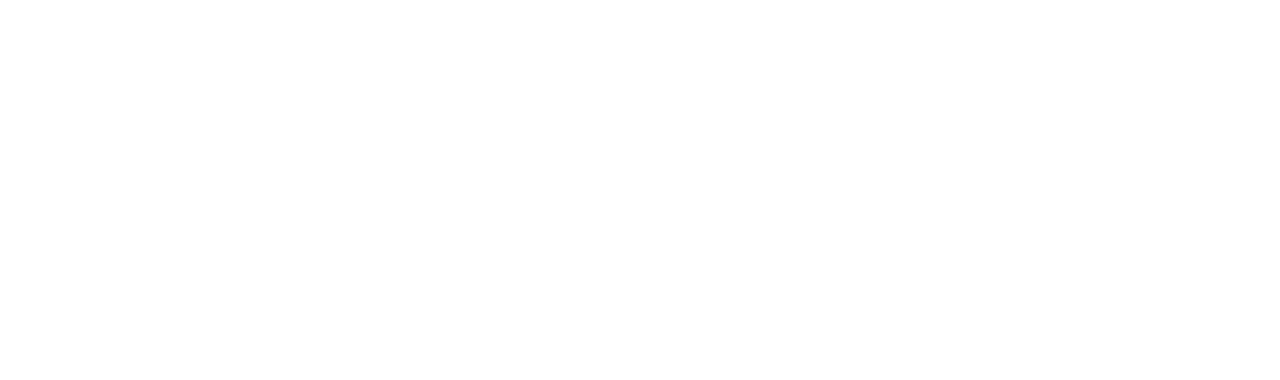
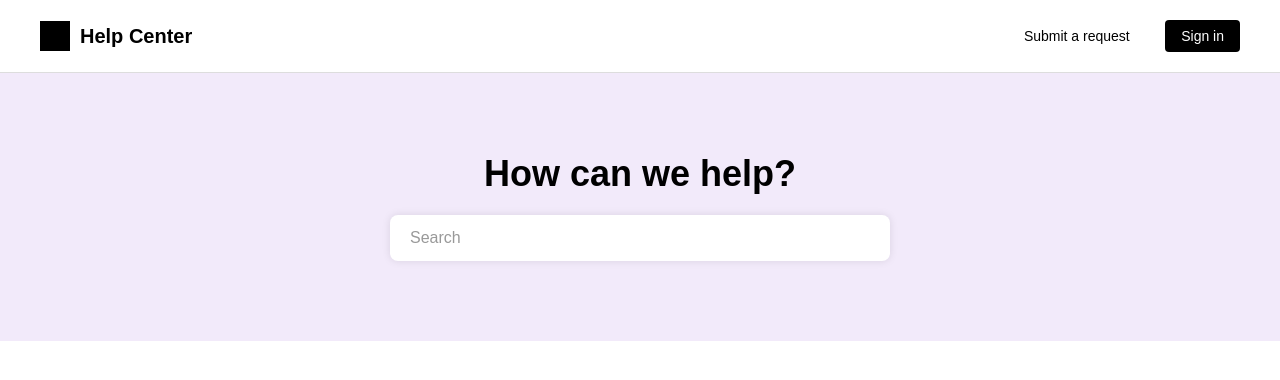
Before and after one commit to MorrisKehbel/Abstract, a plain HTML site: page index.html in a window 1280 px wide. Drawn offline with Linux system fonts and the light colour scheme.

Commit message:
added header

```diff
--- a/assets/css/styles.css
+++ b/assets/css/styles.css
@@ -0,0 +1,84 @@
+
+body, h1, h2, p, input, button {
+    margin: 0;
+    padding: 0;
+    box-sizing: border-box;
+    font-family: Arial, sans-serif;
+  }
+
+  body {
+    background-color: #ffffff;
+  }
+
+
+  .site-header {
+    display: flex;
+    justify-content: space-between;
+    align-items: center;
+    padding: 20px 40px;
+    border-bottom: 1px solid #ddd;
+  }
+
+  .logo {
+    display: flex;
+    align-items: center;
+    gap: 10px;
+  }
+
+  .logo-icon {
+    width: 30px;
+    height: 30px;
+    background-color: black;
+  }
+
+  .logo-text {
+    font-size: 20px;
+    font-weight: bold;
+  }
+
+  .auth-buttons button {
+    margin-left: 15px;
+    padding: 8px 16px;
+    border: none;
+    cursor: pointer;
+    border-radius: 4px;
+    font-size: 14px;
+  }
+
+  .request-btn {
+    background-color: transparent;
+    color: #000;
+  }
+
+  .sign-in-btn {
+    background-color: #000;
+    color: #fff;
+  }
+
+
+  .hero {
+    background-color: #f2eafa;
+    text-align: center;
+    padding: 80px 20px;
+  }
+
+  .hero h1 {
+    font-size: 36px;
+    margin-bottom: 20px;
+  }
+
+  .search-box {
+    width: 100%;
+    max-width: 500px;
+    padding: 14px 20px;
+    border-radius: 8px;
+    border: none;
+    font-size: 16px;
+    color: #333;
+    background-color: white;
+    box-shadow: 0 0 8px rgba(0, 0, 0, 0.1);
+  }
+
+  .search-box::placeholder {
+    color: #999;
+  }
--- a/index.html
+++ b/index.html
@@ -6,5 +6,22 @@
     <link rel="stylesheet" href="assets/css/styles.css" />
     <title>Abstract</title>
   </head>
-  <body></body>
+
+  <body>
+    <header class="site-header">
+      <div class="logo">
+        <div class="logo-icon"></div>
+        <span class="logo-text">Help Center</span>
+      </div>
+      <div class="auth-buttons">
+        <button class="request-btn">Submit a request</button>
+        <button class="sign-in-btn">Sign in</button>
+      </div>
+    </header>
+
+    <section class="hero">
+      <h1>How can we help?</h1>
+      <input type="text" placeholder="Search" class="search-box" />
+    </section>
+  </body>
 </html>
```
